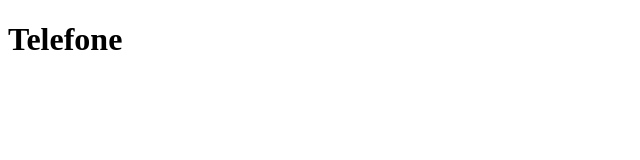
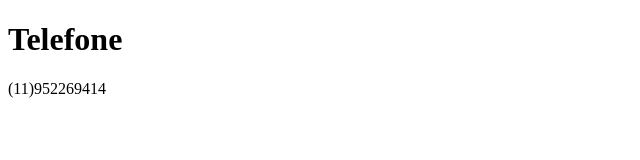
Before and after one commit to Geovana-VS/Teste, a plain HTML site: page contato.html in a window 1280 px wide. Shown: the whole page, without its empty margins (0-640 px from the left). Drawn offline with Linux system fonts and the light colour scheme.

Commit message:
adicionando número de telefone

```diff
--- a/contato.html
+++ b/contato.html
@@ -7,5 +7,6 @@
 </head>
 <body>
     <h1>Telefone</h1>
+    <p>(11)952269414</p>
 </body>
 </html>
```
